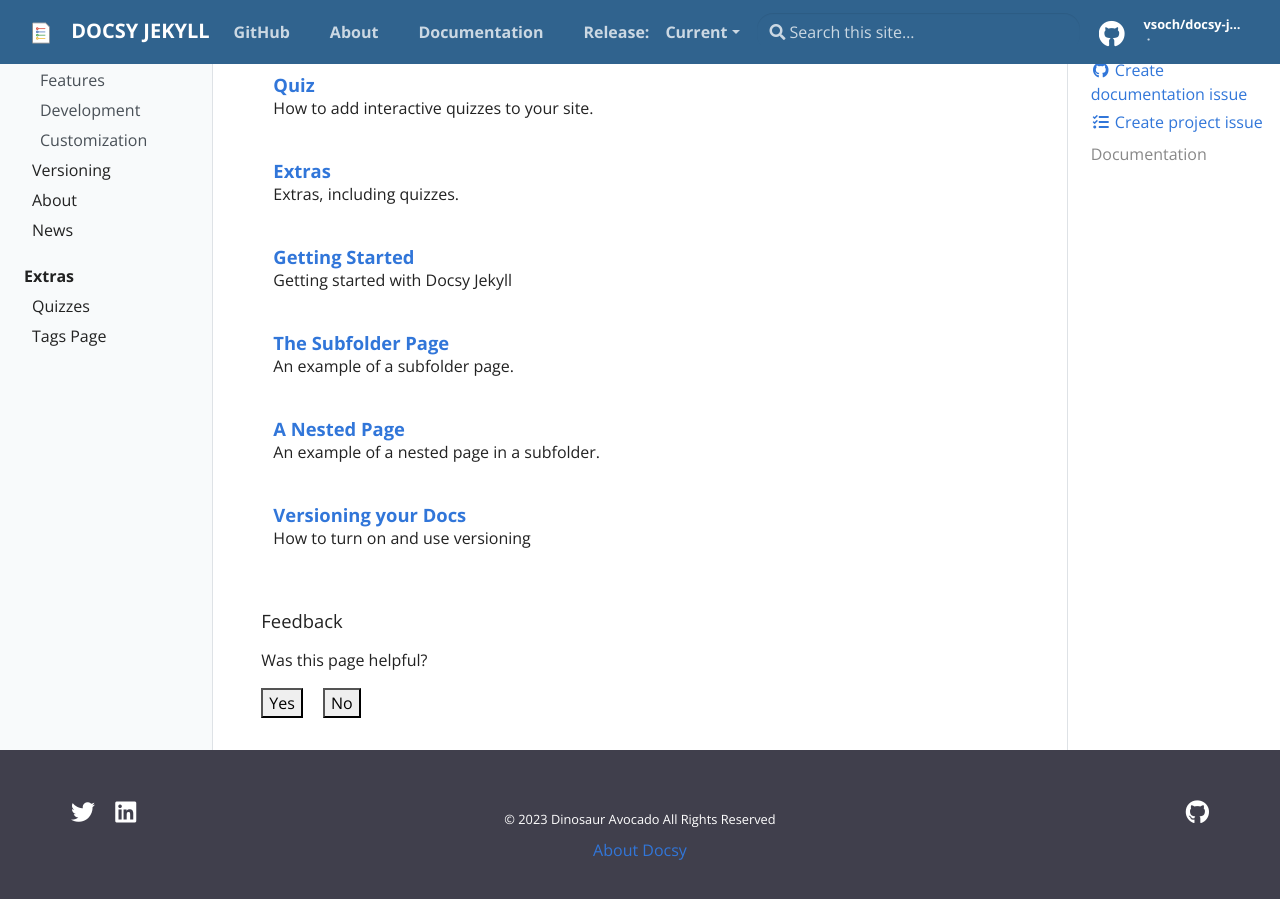
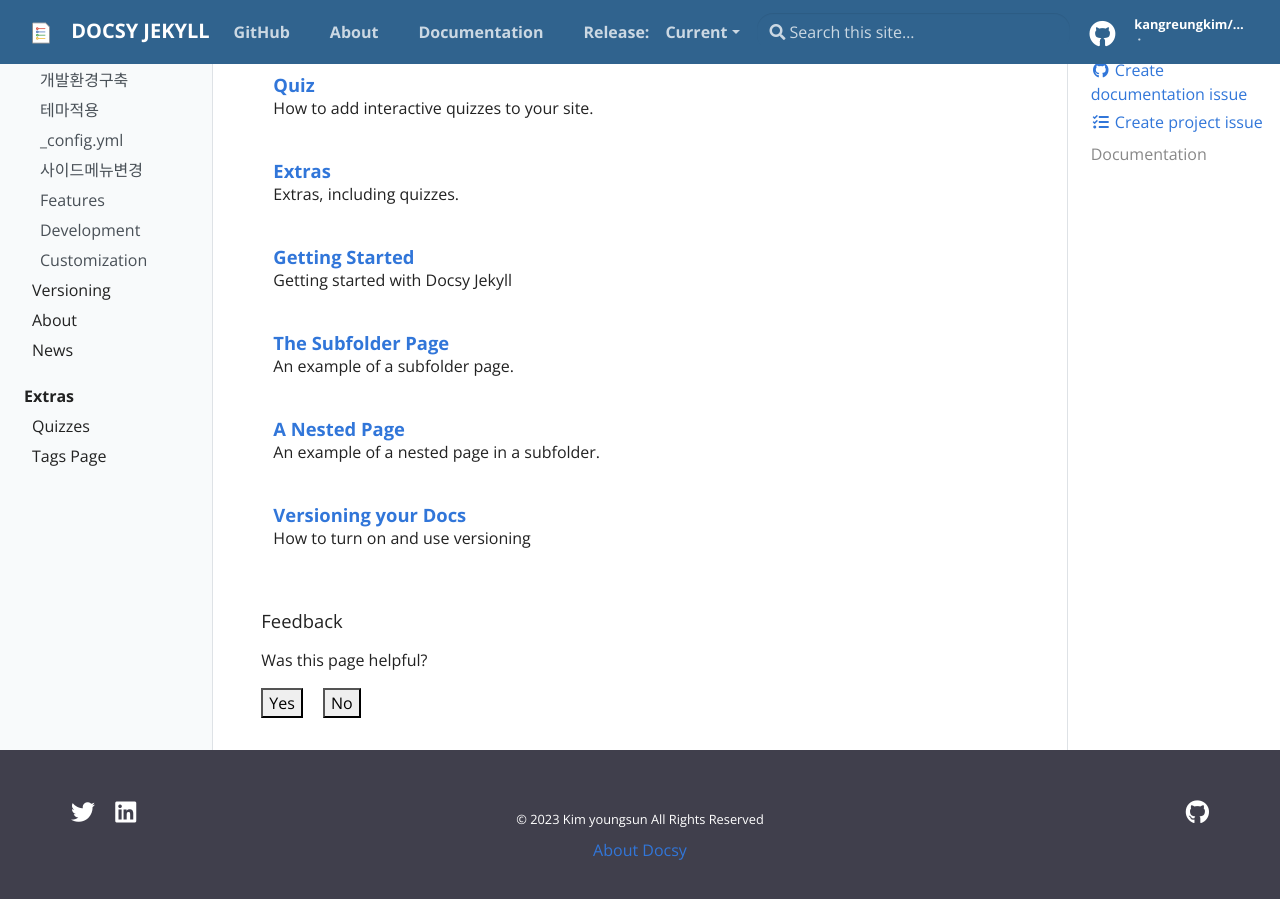
Before and after one commit to kangreungkim/jekyll, a Jekyll site: the page built from pages/docs.md, in a window 1280 px wide and 900 px high, scrolled down 821 px. Built offline with Jekyll 4.4.1, drawn with Linux system fonts in a browser that asks for light colours.

Commit message:
config.yml

```diff
--- a/_config.yml
+++ b/_config.yml
@@ -15,24 +15,24 @@
 # in the templates via {{ site.myvariable }}.
 
 title: Docsy Jekyll
-email: your-email@domain.com
-author: Dinosaur Avocado
+email: kangreung.kim@gmail.com
+author: Kim youngsun
 description: > # this means to ignore newlines until "baseurl:"
   Write an awesome description for your new site here. You can edit this
   line in _config.yml. It will appear in your document head meta (for
   Google search results) and in your feed.xml site description.
 
 # Add your baseurl here (your repository) but DO NOT CHANGE THE LINE NUMBER without editing .circleci/circle_urls.sh
-baseurl: "/docsy-jekyll" # the subpath of your site, e.g. /blog
+baseurl: "/jekyll" # the subpath of your site, e.g. /blog
 
 # This is mostly for testing
-url: "https://vsoch.github.io" # the base hostname & protocol for your site
+url: "https://kangreungkim.github.io/" # the base hostname & protocol for your site
 
 # Social (First three Required)
-repo: "https://github.com/vsoch/docsy-jekyll"
-github_user: "vsoch"
-github_repo: "docsy-jekyll"
-github_branch: "master"
+repo: "https://github.com/kangreungkim/jekyll"
+github_user: "kangreungkim"
+github_repo: "jekyll"
+github_branch: "main"
 
 # Optional
 twitter: vsoch
--- a/_data/toc.yml
+++ b/_data/toc.yml
@@ -4,6 +4,14 @@
     - title: "Getting Started"
       url: "docs/getting-started"
       children:
+        - title: 개발환경구축
+          url: "docs/install"
+        - title: 테마적용
+          url: "docs/thema"
+        - title: _config.yml
+          url: "docs/config-setup"
+        - title: 사이드메뉴변경
+          url: "docs/toc-setup"
         - title: Features
           url: "docs/getting-started#getting-started"
         - title: Development
```
